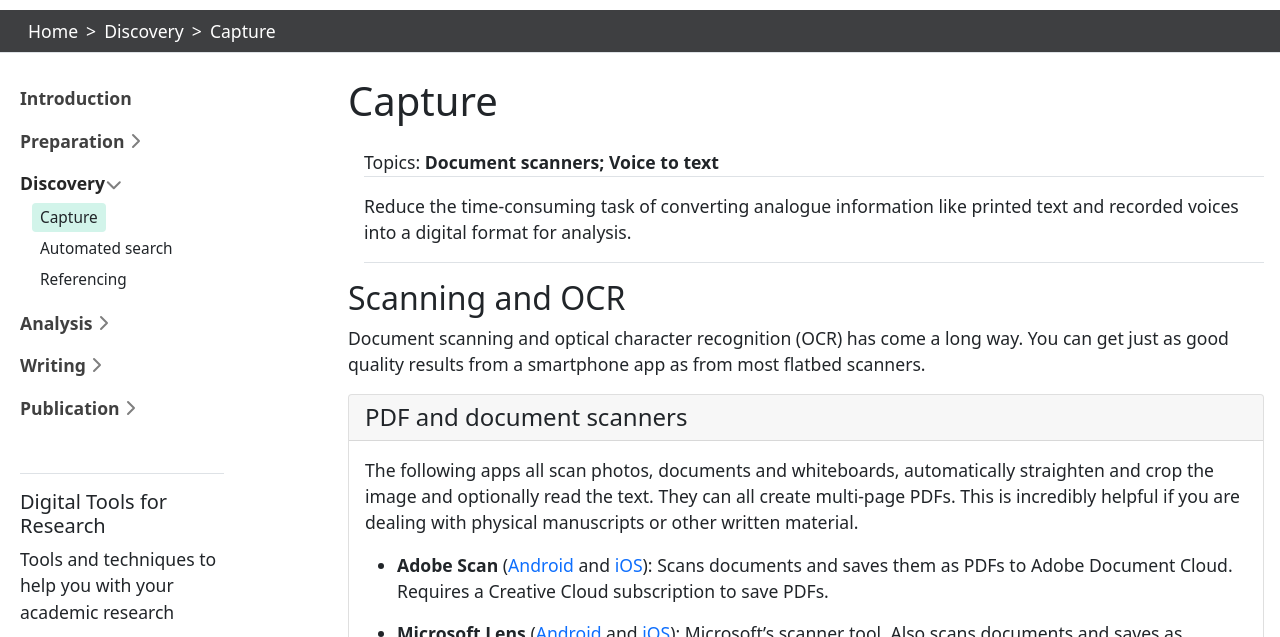
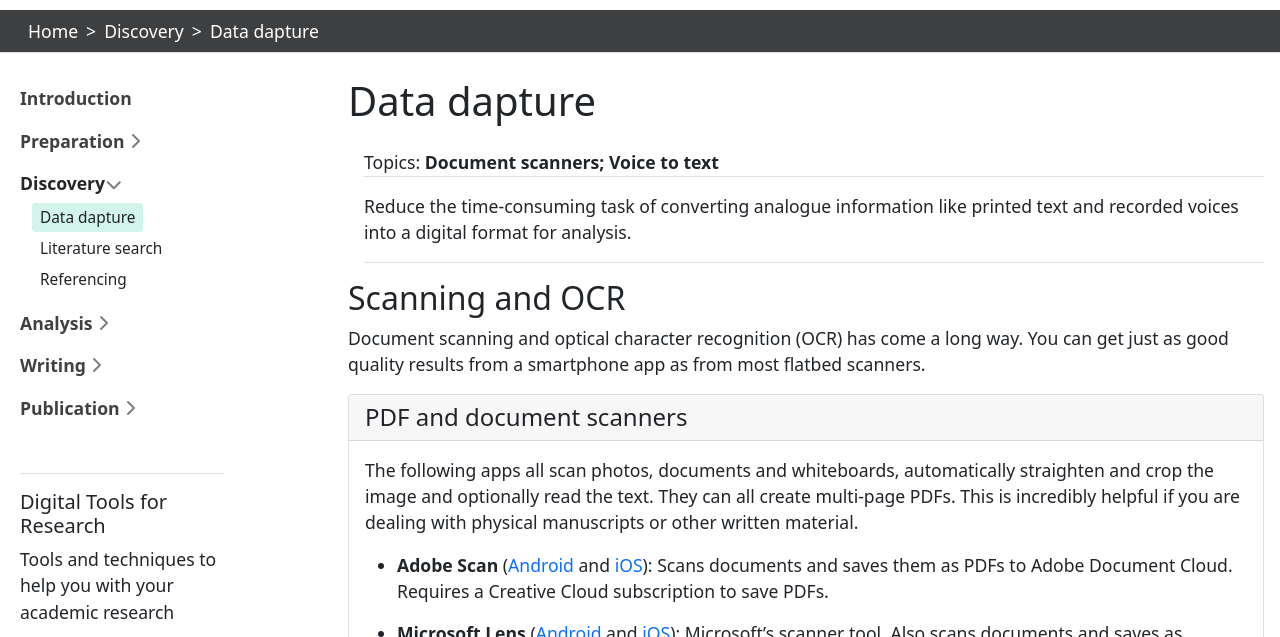
Before and after one commit to GriffithUniLibrary/digital-tools, a Jekyll site: the page built from content/discovery/capture.md, in a window 1280 px wide and 900 px high, cut to the strip 120-757 px from the top of the window. Built offline with Jekyll 4.4.1, drawn with Linux system fonts in a browser that asks for light colours; some of the changed text lies outside the part shown.

Commit message:
Retitle some pages

```diff
--- a/content/discovery/capture.md
+++ b/content/discovery/capture.md
@@ -1,7 +1,7 @@
 ---
 section_id: Discovery
 nav_order: 4
-title: Capture
+title: Data dapture
 topics: Document scanners; Voice to text
 description: >
     Reduce the time-consuming task of converting analogue information like printed text and recorded voices into a digital format for analysis.
--- a/content/discovery/citations.md
+++ b/content/discovery/citations.md
@@ -1,7 +1,7 @@
 ---
 section: Discovery
 nav_order: 2
-title: Automated search
+title: Literature search
 topics: Citation trees;
 description: >
     This text is a 'section description'. Directly below this is an example section video embed. This demonstrates the front matter options in action.
```
